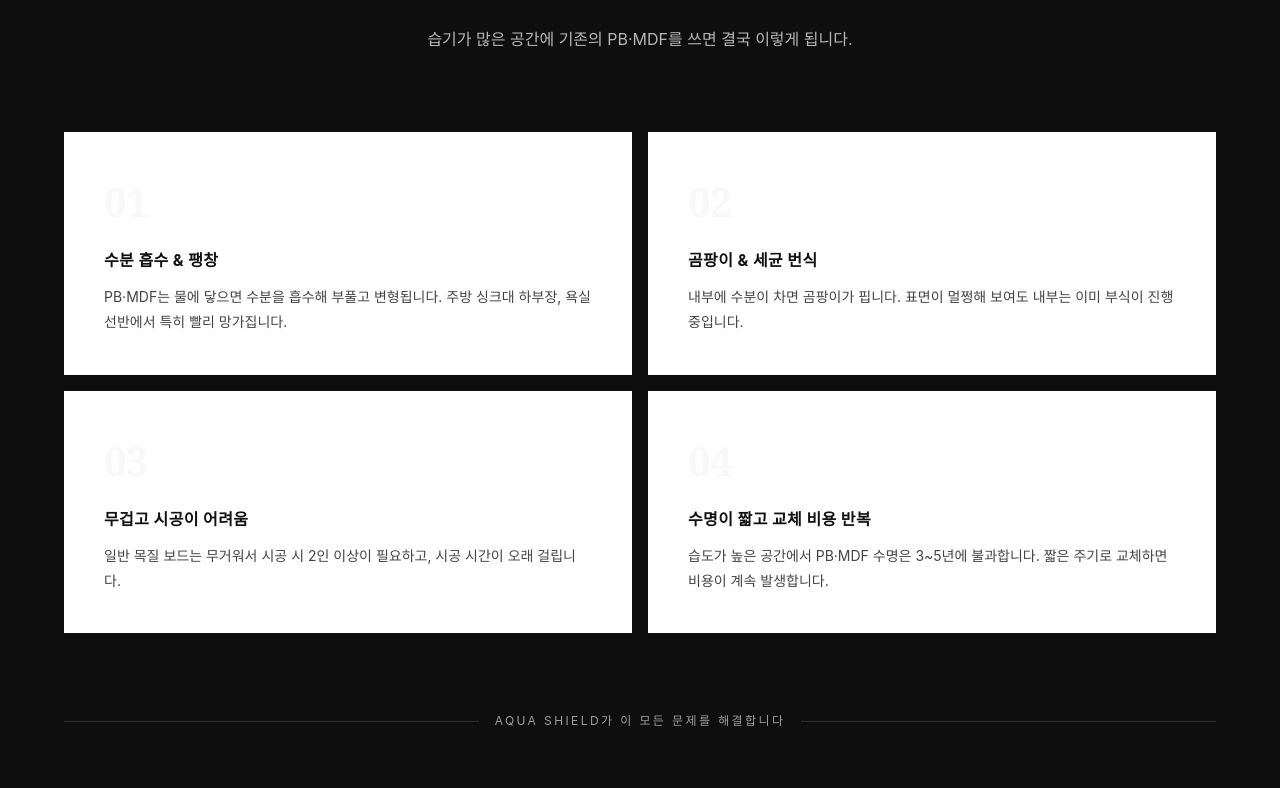
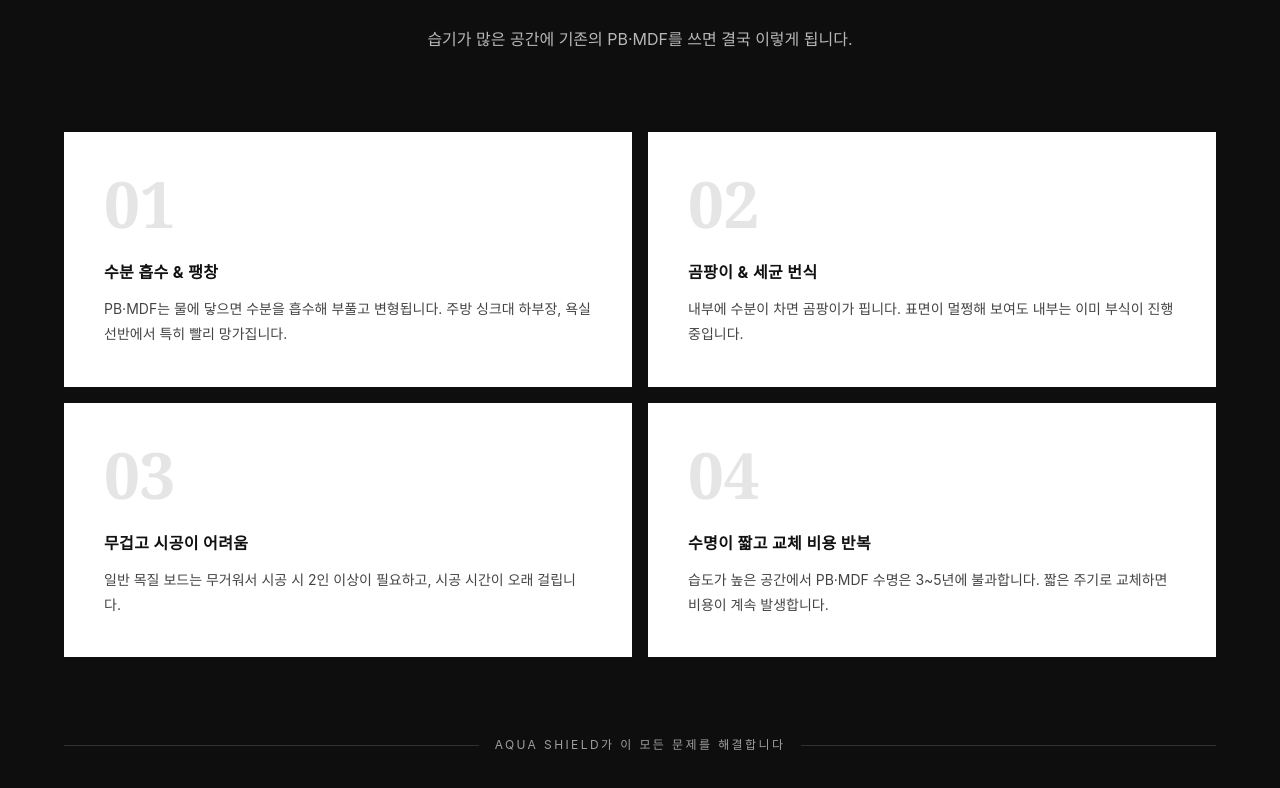
Before and after one commit to flosytk-dot/aquashield-site, a Next.js app: page / in a window 1280 px wide. Shown: the part 1897-2685 px from the top of the page. Built offline with nearby package versions, Linux system fonts and the light colour scheme; a web font is replaced by a local one.

Commit message:
Problems 숫자 스타일을 Solutions와 동일하게 통일
Co-Authored-By: Claude Opus 4.6 <noreply@anthropic.com>

```diff
--- a/components/Problems.tsx
+++ b/components/Problems.tsx
@@ -42,7 +42,7 @@ export default function Problems() {
           {problems.map((p, i) => (
             <FadeUp key={p.title} delay={i * 100} className="h-full">
               <div className="bg-white p-10 group hover:shadow-lg transition-shadow duration-300 h-full">
-                <span className="text-[40px] font-serif font-bold text-[#DDDDDD]/20 block mb-4">{p.num}</span>
+                <span className="text-[64px] font-bold text-[#CCCCCC]/50 leading-none block mb-6 select-none font-serif">{p.num}</span>
                 <h3 className="text-base font-bold text-[#111111] mb-3 tracking-wide">{p.title}</h3>
                 <p className="text-sm text-[#444444] leading-[1.8]">{p.desc}</p>
               </div>
```
